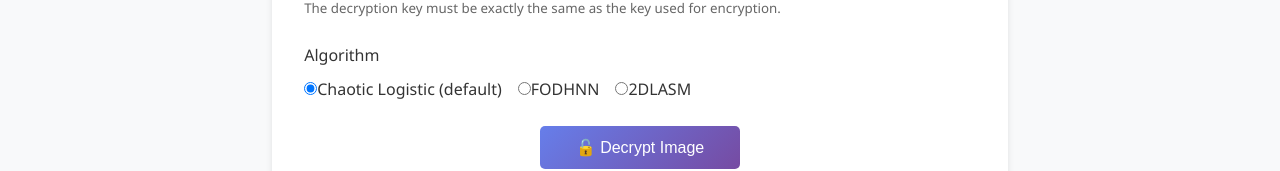
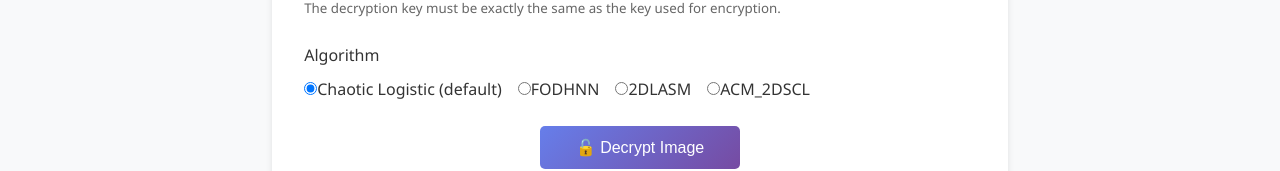
Before and after one commit to wantedWaffleInUni/fyp-mds08, a React (Create React App) app in the folder chaotic-encryption-app/frontend/: page /decrypt in a window 1280 px wide. Shown: the part 618-789 px from the top of the page. Built offline with nearby package versions, Linux system fonts and the light colour scheme; no server answers; the HTML template or start-up script is replaced by a standard one.

Commit message:
Algorithm is reflected on the website and backend is updated to handle the new algorithm ACM_2DSCL.

```diff
--- a/chaotic-encryption-app/frontend/src/pages/Decrypt.jsx
+++ b/chaotic-encryption-app/frontend/src/pages/Decrypt.jsx
@@ -14,7 +14,7 @@ const Decrypt = () => {
   const [nonce, setNonce] = useState('');
   const navigate = useNavigate();
 
-  const needsNonce = ['fodhnn', '2dlasm'].includes(algorithm);
+  const needsNonce = ['fodhnn', '2dlasm', 'acm_2dscl'].includes(algorithm);
 
   const handleImageUpload = (file) => {
     setSelectedFile(file);
@@ -145,6 +145,18 @@ const Decrypt = () => {
               />
               <span>2DLASM</span>
             </label>
+
+            <label className="radio">
+              <input
+                type="radio"
+                name="algorithm"
+                value="acm_2dscl"
+                checked={algorithm === 'acm_2dscl'}
+                onChange={() => setAlgorithm('acm_2dscl')}
+              />
+              <span>ACM_2DSCL</span>
+            </label>
+
           </div>
         </div>
 
--- a/chaotic-encryption-app/frontend/src/pages/Encrypt.jsx
+++ b/chaotic-encryption-app/frontend/src/pages/Encrypt.jsx
@@ -77,7 +77,7 @@ const Encrypt = () => {
     setError('');
 
     try {
-      const needsNonce = ['fodhnn', '2dlasm'].includes(selectedAlgorithm);
+      const needsNonce = ['fodhnn', '2dlasm','acm_2dscl'].includes(selectedAlgorithm);
       const response = await encryptImage(
         selectedFile,
         encryptionKey,
@@ -114,7 +114,7 @@ const Encrypt = () => {
     }
   };
 
-  const needsNonce = ['fodhnn', '2dlasm'].includes(selectedAlgorithm);
+  const needsNonce = ['fodhnn', '2dlasm','acm_2dscl'].includes(selectedAlgorithm);
 
   return (
     <div>
@@ -263,6 +263,18 @@ const Encrypt = () => {
                     />
                     <span>2DLASM (2D Logistic Adjusted Sine Map)</span>
                   </label>
+
+                  <label className="radio">
+                    <input
+                      type="radio"
+                      name="algorithm"
+                      value="acm_2dscl"
+                      checked={selectedAlgorithm === 'acm_2dscl'}
+                      onChange={() => setSelectedAlgorithm('acm_2dscl')}
+                    />
+                    <span>ACM_2DSCL (Adaptive Chaotic Map 2D Sine Cosine Layer)</span>
+                  </label>
+
                 </div>
               </div>
               {/* {selectedAlgorithm === 'fodhnn' && ( */}
--- a/chaotic-encryption-app/frontend/src/services/api.js
+++ b/chaotic-encryption-app/frontend/src/services/api.js
@@ -30,7 +30,7 @@ export const encryptImage = async (imageFile, key = 'default_key_123', algorithm
       key: key,
       algorithm: (algorithm || 'chaos').toLowerCase(),
     };
-    if (payload.algorithm === 'fodhnn' || '2dlasm' && nonce) {
+    if (payload.algorithm === 'fodhnn' || '2dlasm' || 'acm_2dscl' && nonce) {
       payload.nonce = nonce;
     }
     const response = await api.post('/encrypt', payload);
@@ -51,7 +51,7 @@ export const decryptImage = async (imageFile, key = 'default_key_123', algorithm
       key: key,
       algorithm: (algorithm || 'chaos').toLowerCase(),
     };
-    if (payload.algorithm === 'fodhnn' || '2dlasm') {
+    if (payload.algorithm === 'fodhnn' || '2dlasm' || 'acm_2dscl') {
       if (!nonce) {
         throw new Error('Nonce is required for FODHNN decryption');
       }
```
Also changed, not shown: 1 other file (tests, documents, lock files or other folders).
